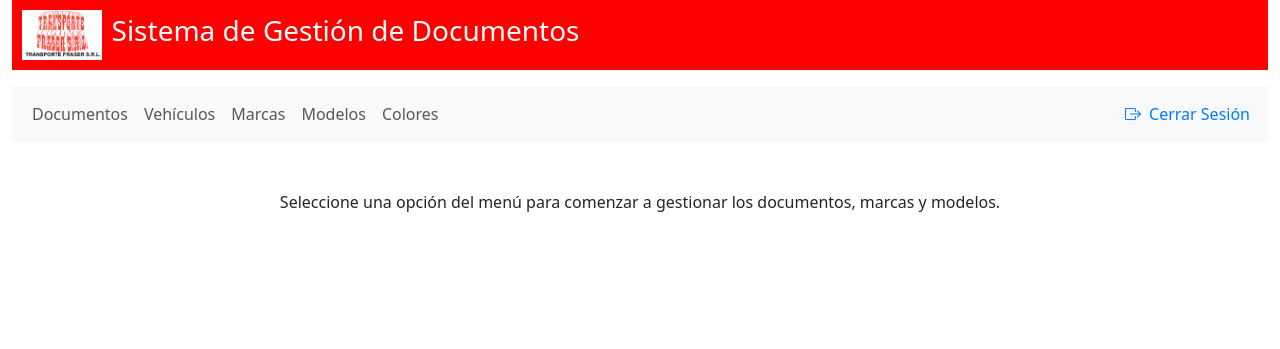
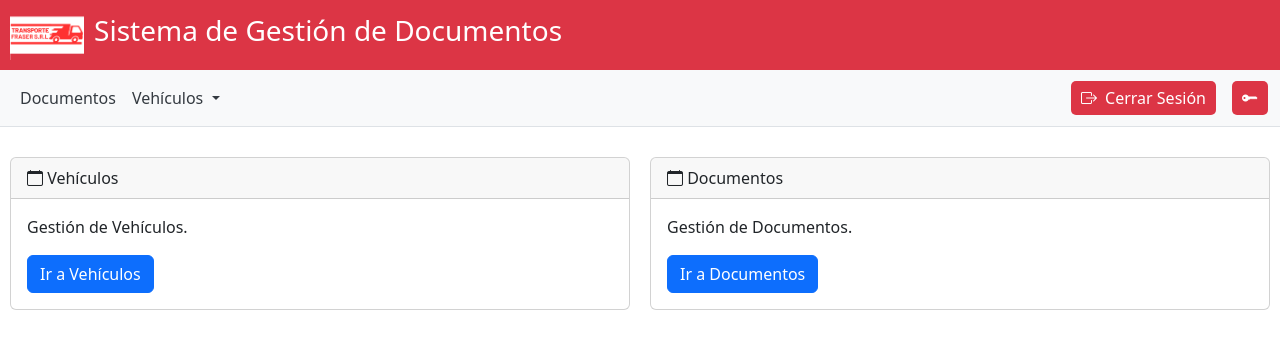
Before and after one commit to aristides600/fraser, a PHP site: page / in a window 1280 px wide. Shown: the top 349 px of the page. Run offline with PHP 8.4, Linux system fonts and the light colour scheme; some libraries are stand-ins or nearby versions; some web fonts are replaced.

Commit message:
correccion de index

```diff
--- a/css/estilos.css
+++ b/css/estilos.css
@@ -45,7 +45,7 @@ footer {
 }
 #logo a img {
     max-width: 90px;
-    max-height: 80px;
+    max-height: 210px;
 }
 
 .navbar {
--- a/editar_documento.php
+++ b/editar_documento.php
@@ -8,6 +8,8 @@
 
   <link href="./cdn/bootstrap.min.css" rel="stylesheet">
   <link href="./cdn/bootstrap-icons.css" rel="stylesheet">
+  <link rel="stylesheet" href="./css/estilos.css">
+
 </head>
 
 <body>
--- a/index.php
+++ b/index.php
@@ -6,47 +6,78 @@
     <meta name="viewport" content="width=device-width, initial-scale=1.0">
     <title>Sistema de Gestión de Documentos</title>
 
-    <link href="./cdn/bootstrap.min.css" rel="stylesheet">
+    <link rel="stylesheet" href="https://cdn.jsdelivr.net/npm/bootstrap@5.3.0/dist/css/bootstrap.min.css">
     <link href="https://cdn.jsdelivr.net/npm/bootstrap-icons/font/bootstrap-icons.css" rel="stylesheet">
 
-    <link href="./cdn/bootstrap-icons.css" rel="stylesheet">
     <style>
         .logo-title-container {
             display: flex;
             align-items: center;
-            background-color: red;
+            background-color: #dc3545;
             padding: 10px;
             color: white;
         }
 
         .logo-title-container img {
             height: 50px;
-            /* Tamaño del logo */
             margin-right: 10px;
         }
 
-        .logout-button {
-            background-color: transparent;
+        .logout-button,
+        .change-password-button {
+            background-color: #dc3545;
             border: none;
-            color: #007bff;
+            color: white;
             cursor: pointer;
             display: flex;
             align-items: center;
+            padding: 5px 10px;
+            border-radius: 5px;
+            transition: background-color 0.3s ease;
         }
 
-        .logout-button:hover {
-            color: #0056b3;
+        .logout-button:hover,
+        .change-password-button:hover {
+            background-color: #b02a37;
+        }
+
+        .card-container {
+            display: flex;
+            justify-content: space-around;
+            margin-top: 20px;
+        }
+
+        .card {
+            flex: 1;
+            margin: 10px;
+        }
+
+        .navbar {
+            background-color: #f8f9fa;
+            border-bottom: 1px solid #dee2e6;
+        }
+
+        .nav-link {
+            color: #343a40;
+            transition: color 0.3s ease;
+        }
+
+        .nav-link:hover {
+            color: #007bff;
         }
     </style>
 </head>
 
 <body>
-    <div class="container-fluid">
+    <div id="app" class="container-fluid p-0">
+        <!-- Header -->
         <div class="logo-title-container">
             <img src="./img/Logo.png" alt="Logo">
             <h3>Sistema de Gestión de Documentos</h3>
         </div>
-        <nav class="navbar navbar-expand-lg navbar-light bg-light mt-3">
+
+        <!-- Menú de navegación -->
+        <nav class="navbar navbar-expand-lg navbar-light">
             <div class="container-fluid">
                 <button class="navbar-toggler" type="button" data-bs-toggle="collapse" data-bs-target="#navbarNav" aria-controls="navbarNav" aria-expanded="false" aria-label="Toggle navigation">
                     <span class="navbar-toggler-icon"></span>
@@ -56,39 +87,93 @@
                         <li class="nav-item">
                             <a class="nav-link" href="documentos.php">Documentos</a>
                         </li>
-                        <li class="nav-item">
-                            <a class="nav-link" href="vehiculos.php">Vehículos</a>
-                        </li>
-                        <li class="nav-item">
-                            <a class="nav-link" href="marcas.php">Marcas</a>
-                        </li>
-                        <li class="nav-item">
-                            <a class="nav-link" href="modelos.php">Modelos</a>
-                        </li>
-                        <li class="nav-item">
-                            <a class="nav-link" href="colores.php">Colores</a>
+                        <li class="nav-item dropdown">
+                            <a class="nav-link dropdown-toggle" href="#" id="vehiculosDropdown" role="button" data-bs-toggle="dropdown" aria-expanded="false">
+                                Vehículos
+                            </a>
+                            <ul class="dropdown-menu" aria-labelledby="vehiculosDropdown">
+                                <li><a class="dropdown-item" href="vehiculos.php">Vehículos</a></li>
+                                <li><a class="dropdown-item" href="marcas.php">Marcas</a></li>
+                                <li><a class="dropdown-item" href="modelos.php">Modelos</a></li>
+                                <li><a class="dropdown-item" href="colores.php">Colores</a></li>
+                            </ul>
                         </li>
                     </ul>
-                    <!-- Botón de cerrar sesión alineado a la derecha -->
-                    <form class="d-flex ms-auto" action="logout.php" method="POST">
-                        <button class="logout-button" type="submit">
+                    <form class="d-flex ms-auto">
+                        <!-- Botón de cerrar sesión -->
+                        <button class="logout-button" type="submit" formaction="logout.php" method="POST">
                             <i class="bi bi-box-arrow-right me-2"></i>Cerrar Sesión
+                        </button>
+                        <!-- Botón de cambiar contraseña -->
+                        <button class="change-password-button ms-3" type="button" data-bs-toggle="modal" data-bs-target="#changePasswordModal">
+                            <i class="bi bi-key-fill"></i>
                         </button>
                     </form>
                 </div>
             </div>
         </nav>
-    </div>
 
-    <div class="container mt-5">
-        <div class="row">
-            <div class="col-12">
-                <p class="text-center">Seleccione una opción del menú para comenzar a gestionar los documentos, marcas y modelos.</p>
+        <!-- Contenido principal -->
+        <div class="card-container">
+            <div class="card">
+                <div class="card-header">
+                    <i class="bi bi-calendar"></i> Vehículos
+                </div>
+                <div class="card-body">
+                    <p>Gestión de Vehículos.</p>
+                    <a href="vehiculos.php" class="btn btn-primary">Ir a Vehículos</a>
+                </div>
+            </div>
+
+            <div class="card">
+                <div class="card-header">
+                    <i class="bi bi-calendar"></i> Documentos
+                </div>
+                <div class="card-body">
+                    <p>Gestión de Documentos.</p>
+                    <a href="documentos.php" class="btn btn-primary">Ir a Documentos</a>
+                </div>
+            </div>
+        </div>
+
+        <!-- Modal para cambiar contraseña -->
+        <div class="modal fade" id="changePasswordModal" tabindex="-1" aria-labelledby="changePasswordModalLabel" aria-hidden="true">
+            <div class="modal-dialog">
+                <div class="modal-content">
+                    <div class="modal-header">
+                        <h5 class="modal-title" id="changePasswordModalLabel">Cambiar Contraseña</h5>
+                        <button type="button" class="btn-close" data-bs-dismiss="modal" aria-label="Close"></button>
+                    </div>
+                    <div class="modal-body">
+                        <form id="changePasswordForm">
+                            <div class="mb-3">
+                                <label for="currentPassword" class="form-label">Contraseña Actual</label>
+                                <input type="password" class="form-control" id="currentPassword" v-model="currentPassword" required>
+                            </div>
+                            <div class="mb-3">
+                                <label for="newPassword" class="form-label">Nueva Contraseña</label>
+                                <input type="password" class="form-control" id="newPassword" v-model="newPassword" required>
+                            </div>
+                            <div class="mb-3">
+                                <label for="confirmPassword" class="form-label">Confirmar Nueva Contraseña</label>
+                                <input type="password" class="form-control" id="confirmPassword" v-model="confirmPassword" required>
+                            </div>
+                        </form>
+                    </div>
+                    <div class="modal-footer">
+                        <button type="button" class="btn btn-secondary" data-bs-dismiss="modal">Cancelar</button>
+                        <button type="button" class="btn btn-primary" @click="changePassword">Guardar Cambios</button>
+                    </div>
+                </div>
             </div>
         </div>
     </div>
 
-    <script src="./cdn/popper.min.js"></script>
+    <script src="https://cdn.jsdelivr.net/npm/bootstrap@5.3.0/dist/js/bootstrap.bundle.min.js"></script>
+    <script src="https://cdn.jsdelivr.net/npm/vue@3.2.31/dist/vue.global.prod.js"></script>
+    <script src="./cdn/sweetalert2@10.js"></script>
+    <script src="./js/index.js"></script>
+
 </body>
 
 </html>
--- /dev/null
+++ b/js/index.js
@@ -0,0 +1,63 @@
+const app = Vue.createApp({
+    data() {
+        return {
+            currentPassword: '',
+            newPassword: '',
+            confirmPassword: ''
+        };
+    },
+    methods: {
+        changePassword() {
+            if (this.newPassword !== this.confirmPassword) {
+                Swal.fire({
+                    icon: 'error',
+                    title: 'Error',
+                    text: 'Las contraseñas no coinciden.'
+                });
+                return;
+            }
+
+            fetch('api/cambiar_contrasena.php', {
+                method: 'POST',
+                headers: {
+                    'Content-Type': 'application/json'
+                },
+                body: JSON.stringify({
+                    currentPassword: this.currentPassword,
+                    newPassword: this.newPassword
+                })
+            })
+            .then(response => response.json())
+            .then(data => {
+                if (data.success) {
+                    Swal.fire({
+                        icon: 'success',
+                        title: 'Éxito',
+                        text: 'Contraseña cambiada con éxito.'
+                    }).then(() => {
+                        fetch('logout.php', { method: 'POST' })
+                            .then(() => {
+                                window.location.href = 'login.php';
+                            });
+                    });
+                } else {
+                    Swal.fire({
+                        icon: 'error',
+                        title: 'Error',
+                        text: data.message || 'Error al cambiar la contraseña.'
+                    });
+                }
+            })
+            .catch(error => {
+                console.error("Error:", error);
+                Swal.fire({
+                    icon: 'error',
+                    title: 'Error',
+                    text: 'Ocurrió un error. Inténtelo de nuevo.'
+                });
+            });
+        }
+    }
+});
+
+app.mount('#app');
--- a/login.php
+++ b/login.php
@@ -62,7 +62,7 @@ require_once 'api/autenticacion_abierta.php';
             <a class="navbar-brand" href="#">
                 <img src="./img/Logo.png" alt="Logo" width="50" height="40" class="d-inline-block align-text-top">
             </a>
-            <h3>Sistema de Gestión de Taller</h3>
+            <h3>Sistema de Documentacion</h3>
             <form @submit.prevent="login" class="text-center">
                 <div class="mb-3 text-center">
                     <label for="usuario" class="form-label">Usuario:</label>
--- a/modelos.php
+++ b/modelos.php
@@ -5,6 +5,8 @@
     <meta charset="UTF-8">
     <meta name="viewport" content="width=device-width, initial-scale=1.0">
     <title>CRUD Modelos</title>
+    <link rel="stylesheet" href="https://cdn.jsdelivr.net/npm/bootstrap@5.3.0/dist/css/bootstrap.min.css">
+    <link href="https://cdn.jsdelivr.net/npm/bootstrap-icons/font/bootstrap-icons.css" rel="stylesheet">
     <link href="./cdn/bootstrap.min.css" rel="stylesheet">
     <link href="./cdn/bootstrap-icons.css" rel="stylesheet">
     <link rel="stylesheet" href="./css/estilos.css">
@@ -56,6 +58,7 @@
     <script src="./cdn/vue.global.js"></script>
     <script src="./cdn/axios.min.js"></script>
     <script src="./cdn/sweetalert2@10.js"></script>
+    <script src="https://cdn.jsdelivr.net/npm/bootstrap@5.3.0/dist/js/bootstrap.bundle.min.js"></script>
     <script src="./js/modelos.js"></script>
     <?php include 'footer.php'; ?>
 
```
Also changed, not shown: api/cambiar_contrasena.php (added, +39 -0 lines), js/vehiculos.js (+9 -5 lines), vehiculos.php (+9 -3 lines), img/Logo.png, img/Logoo.png (added).
